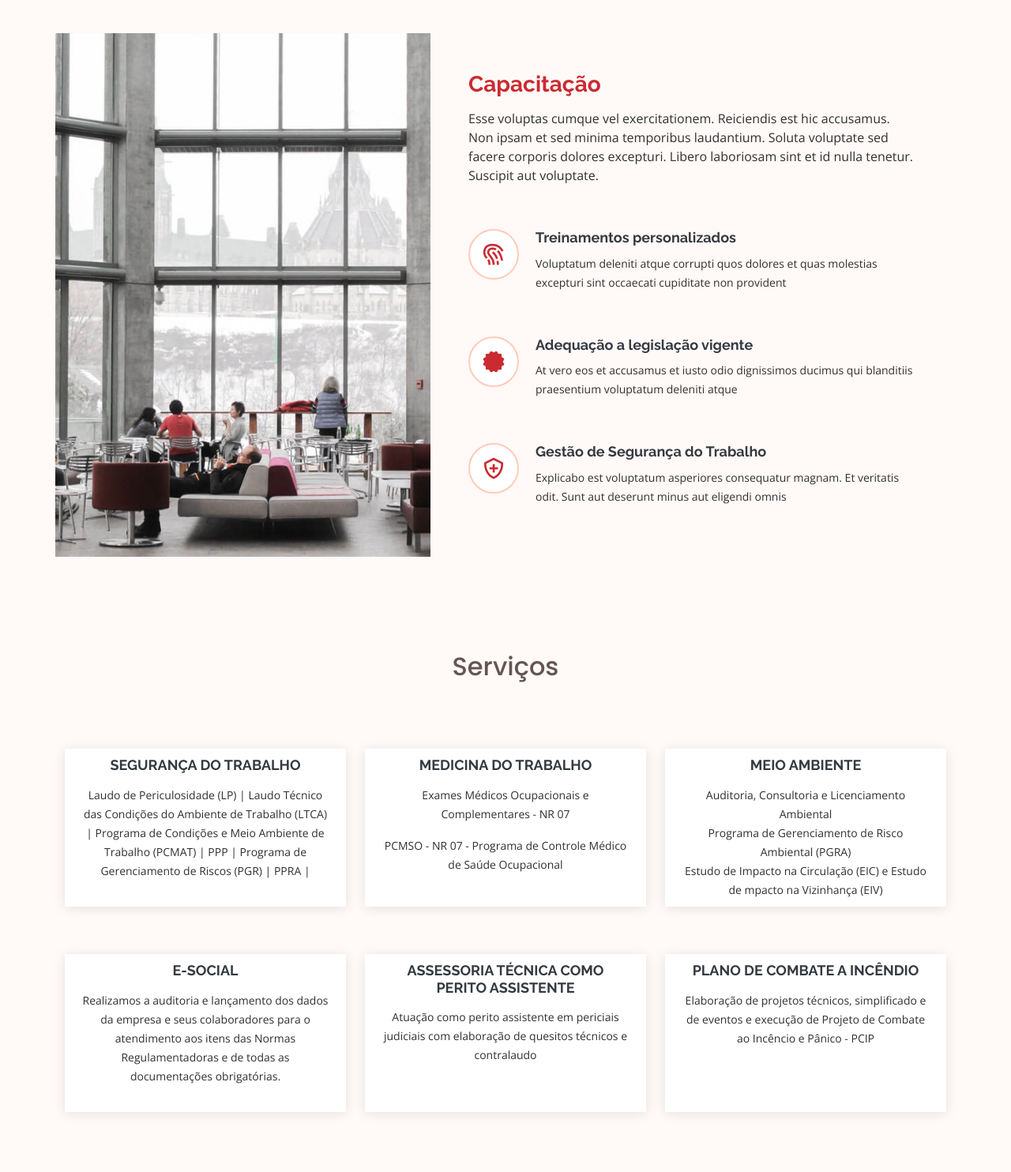
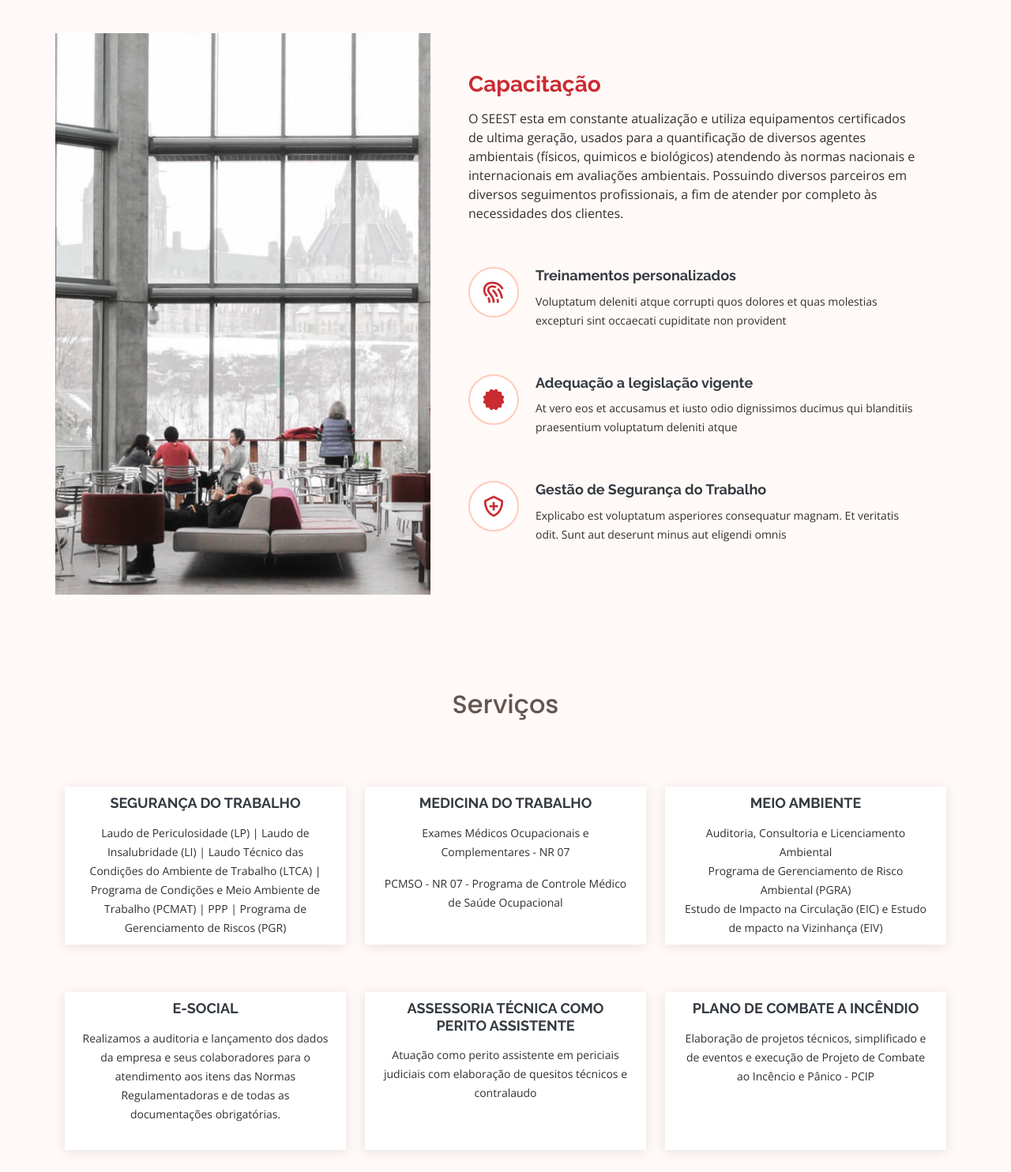
Before and after one commit to vitorvono/Flexor, a plain HTML site: page index.html in a window 1280 px wide. Shown: the part 920-2404 px from the top of the page at 79% size. Drawn offline with nearby package versions, Linux system fonts and the light colour scheme.

Commit message:
atualizando capacitação

```diff
--- a/index.html
+++ b/index.html
@@ -168,9 +168,10 @@
             class="col-xl-7 col-lg-6 icon-boxes d-flex flex-column align-items-stretch justify-content-center py-5 px-lg-5">
             <!-- <h4 data-aos="fade-up">Capacitação</h4> -->
             <h3 data-aos="fade-up"> Capacitação </h3>
-            <p data-aos="fade-up">Esse voluptas cumque vel exercitationem. Reiciendis est hic accusamus. Non ipsam et
-              sed minima temporibus laudantium. Soluta voluptate sed facere corporis dolores excepturi. Libero
-              laboriosam sint et id nulla tenetur. Suscipit aut voluptate.</p>
+            <p data-aos="fade-up">O SEEST esta em constante atualização e utiliza equipamentos certificados de ultima
+              geração, usados para a quantificação de diversos agentes ambientais (físicos, quimicos e biológicos)
+              atendendo às normas nacionais e internacionais em avaliações ambientais. Possuindo diversos parceiros em
+              diversos seguimentos profissionais, a fim de atender por completo às necessidades dos clientes.</p>
 
             <div class="icon-box" data-aos="fade-up">
               <div class="icon"><i class="bx bx-fingerprint"></i></div>
@@ -231,9 +232,10 @@
             <div class="icon-box">
               <div class=""><i class=""></i></div>
               <h4 class="title"><a href="">SEGURANÇA DO TRABALHO</a></h4>
-              <p class="description">Laudo de Periculosidade (LP) | Laudo Técnico das Condições do Ambiente de Trabalho
+              <p class="description">Laudo de Periculosidade (LP) | Laudo de Insalubridade (LI) | Laudo Técnico das
+                Condições do Ambiente de Trabalho
                 (LTCA) | Programa de Condições e Meio Ambiente de Trabalho (PCMAT) | PPP | Programa de Gerenciamento de
-                Riscos (PGR) | PPRA |
+                Riscos (PGR)
               </p>
             </div>
           </div>
@@ -324,7 +326,9 @@
             <div class="card" style="background-image: url(assets/img/values-4.jpg);">
               <div class="card-body">
                 <h5 class="card-title"><a href="">Nossa Essências</a></h5>
-                <p class="card-text">Nostrum eum sed et autem dolorum perspiciatis. Magni porro quisquam laudantium
+                <p class="card-text">Lorem ipsum, dolor sit amet consectetur adipisicing elit. Maiores tenetur, enim
+                  officia numquam commodi quae nihil cupiditate placeat fuga debitis et ullam repudiandae libero tempora
+                  consequatur, quia sed, perspiciatis impedit..
                   voluptatem.</p>
               </div>
     </section>
```
